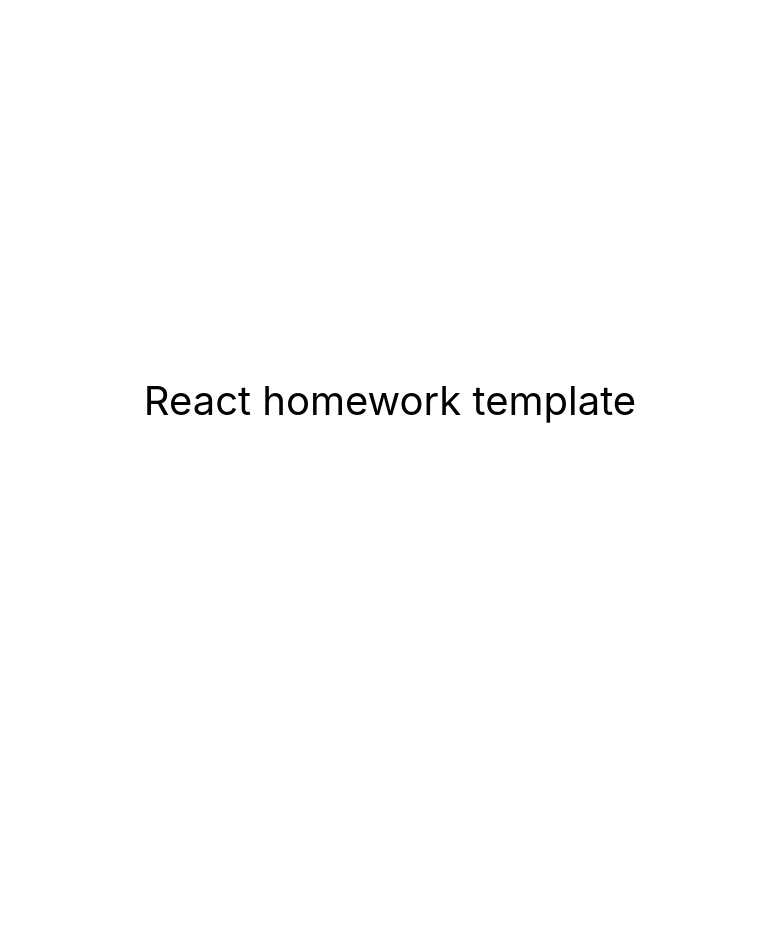
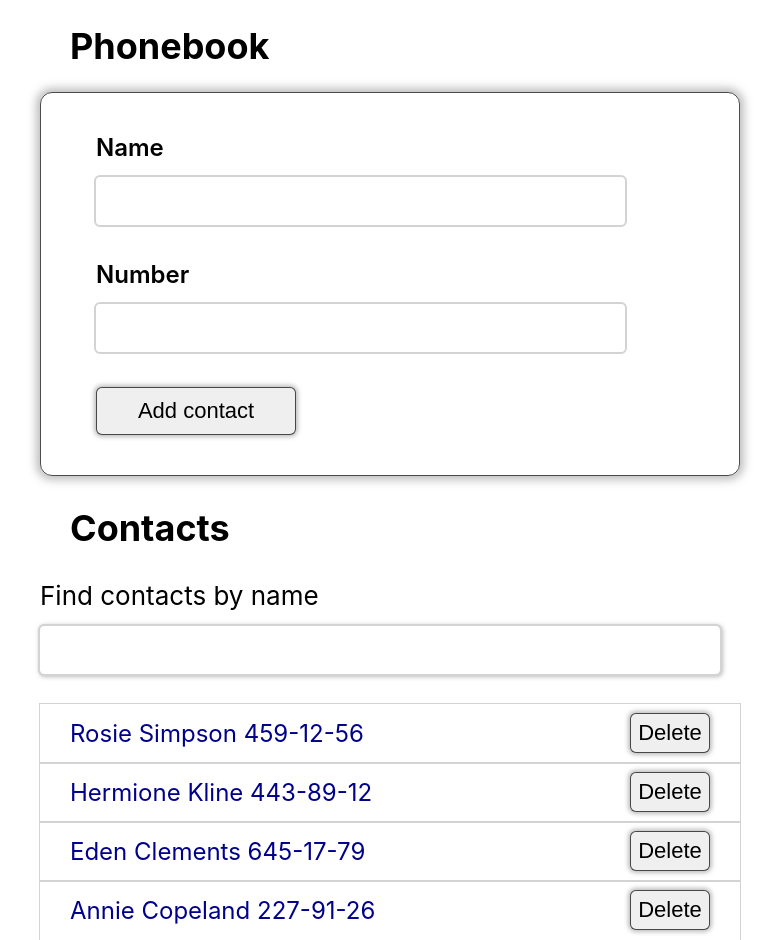
Before and after one commit to BishopNik/goit-react-hw-02-phonebook, a React (Create React App) app: page / in a window 1280 px wide. Shown: the whole page, without its empty margins (250-1029 px from the left). Before the commit the page ends 800 px from the top, so only its background shows below. Built offline with nearby package versions, Linux system fonts and the light colour scheme.

Commit message:
structure full

```diff
--- a/package.json
+++ b/package.json
@@ -7,6 +7,7 @@
 		"@testing-library/jest-dom": "^5.16.3",
 		"@testing-library/react": "^12.1.4",
 		"@testing-library/user-event": "^13.5.0",
+		"nanoid": "^4.0.2",
 		"react": "^18.1.0",
 		"react-dom": "^18.1.0",
 		"react-scripts": "5.0.1",
--- a/src/components/App.jsx
+++ b/src/components/App.jsx
@@ -1,16 +1,141 @@
-export const App = () => {
-  return (
-    <div
-      style={{
-        height: '100vh',
-        display: 'flex',
-        justifyContent: 'center',
-        alignItems: 'center',
-        fontSize: 40,
-        color: '#010101'
-      }}
-    >
-      React homework template
-    </div>
-  );
-};
+/** @format */
+
+import { Component } from 'react';
+import { nanoid } from 'nanoid';
+import './style.css';
+
+class App extends Component {
+	state = {
+		contacts: [
+			{ id: 'id-1', name: 'Rosie Simpson', number: '459-12-56' },
+			{ id: 'id-2', name: 'Hermione Kline', number: '443-89-12' },
+			{ id: 'id-3', name: 'Eden Clements', number: '645-17-79' },
+			{ id: 'id-4', name: 'Annie Copeland', number: '227-91-26' },
+		],
+		name: '',
+		number: '',
+		filter: '',
+	};
+
+	handlerOnChange = ({ target }) => {
+		this.setState({
+			[target.name]: target.value,
+		});
+	};
+
+	handlerOnSumbit = e => {
+		this.handleClick(e);
+	};
+
+	handlerOnFitred = ({ target }) => {
+		this.setState({
+			[target.name]: target.value,
+		});
+	};
+
+	handleAddContact = e => {
+		e.preventDefault();
+		this.setState(prevState => ({
+			contacts: [
+				...prevState.contacts,
+				{
+					id: nanoid(),
+					name: this.state.name,
+					number: this.state.number,
+				},
+			],
+			name: '',
+			number: '',
+		}));
+	};
+
+	handleDelClick = e => {
+		this.setState(prevState => {
+			const updatedContacts = prevState.contacts.filter(
+				contact => contact.id !== e.target.id
+			);
+			return { contacts: updatedContacts };
+		});
+	};
+
+	handleClick = ({ target }) => {
+		target.style.scale = '0.9';
+		setTimeout(() => (target.style.scale = '1'), 80);
+	};
+
+	render() {
+		return (
+			<div className='container'>
+				<h1 className='title-name'>Phonebook</h1>
+				<form className='form-contact' onSubmit={this.handleAddContact}>
+					<label className='label'>
+						Name
+						<input
+							className='input-field'
+							value={this.state.name}
+							type='text'
+							name='name'
+							pattern="^[a-zA-Zа-яА-Я]+([' -]?[a-zA-Zа-яА-Я ])*$"
+							title="Name may contain only letters, apostrophe, dash and spaces. For example Adrian, Jacob Mercer, Charles de Batz de Castelmore d'Artagnan"
+							required
+							autoComplete='off'
+							onChange={this.handlerOnChange}
+						/>
+					</label>
+					<label className='label'>
+						Number
+						<input
+							className='input-field'
+							value={this.state.number}
+							type='tel'
+							name='number'
+							pattern='\+?\d{1,4}[-.\s]?\(?\d{1,3}\)?[-.\s]?\d{1,4}[-.\s]?\d{1,4}[-.\s]?\d{1,9}'
+							title='Phone number must be digits and can contain spaces, dashes, parentheses and can start with +'
+							required
+							autoComplete='off'
+							onChange={this.handlerOnChange}
+						/>
+					</label>
+					<button className='add-contact button' type='submit' onClick={this.handleClick}>
+						Add contact
+					</button>
+				</form>
+				<h2 className='title-name'>Contacts</h2>
+				<label className='filter-field'>
+					Find contacts by name
+					<input
+						className='input-field filter'
+						value={this.state.filter}
+						type='text'
+						name='filter'
+						autoComplete='off'
+						onChange={this.handlerOnFitred}
+					/>
+				</label>
+				{this.state.contacts
+					.filter(contact => {
+						const searchName = contact.name.toLowerCase();
+						const filterName = this.state.filter.toLowerCase();
+						return searchName.includes(filterName);
+					})
+					.map(({ id, name, number }) => (
+						<div className='contact-containet' key={id}>
+							<p className='contact'>
+								{name} {number}
+							</p>
+							<button
+								id={id}
+								className='del-button button'
+								type='submit'
+								onClick={this.handleDelClick}
+							>
+								Delete
+							</button>
+						</div>
+					))}
+			</div>
+		);
+	}
+}
+
+export default App;
--- /dev/null
+++ b/src/components/style.css
@@ -0,0 +1,98 @@
+/** @format */
+
+.container {
+	width: 700px;
+	padding: 0 30px;
+	margin-left: auto;
+	margin-right: auto;
+}
+
+.form-contact {
+	box-sizing: border-box;
+	padding: 40px 55px;
+	border: 1px solid rgba(0, 0, 0, 0.7);
+	border-radius: 12px;
+	box-shadow: 0px 0px 8px 4px rgba(128, 128, 128, 0.5);
+}
+
+.label {
+	display: flex;
+	flex-direction: column;
+	gap: 15px;
+	margin-right: auto;
+	margin-bottom: 35px;
+	width: 90%;
+	font-size: 24px;
+	font-weight: 600;
+}
+
+.input-field {
+	padding: 10px 25px;
+	border-radius: 4px;
+	border: none;
+	outline: 2px solid lightgray;
+	font-size: 24px;
+	color: blue;
+}
+
+.add-contact {
+	width: 200px;
+	height: 48px;
+}
+
+.add-contact:hover,
+.del-button:hover {
+	background-color: antiquewhite;
+	transition: background-color 250ms cubic-bezier(0.4, 0, 0.2, 1);
+}
+
+.title-name {
+	padding: 0 30px;
+	font-size: 36px;
+}
+
+.filter-field {
+	display: flex;
+	flex-direction: column;
+	gap: 15px;
+	width: 700px;
+	margin-left: auto;
+	margin-right: auto;
+	font-size: 26px;
+}
+
+.filter {
+	margin-bottom: 30px;
+	width: 90%;
+	box-shadow: 1px 1px 4px 2px rgba(128, 128, 128, 0.5);
+}
+
+.contact-containet {
+	display: flex;
+	align-items: center;
+	padding: 5px 30px;
+	outline: 1px solid lightgray;
+}
+
+.contact {
+	margin: 0;
+	margin-right: auto;
+	padding-top: 10px;
+	padding-bottom: 10px;
+	font-size: 24px;
+	color: darkblue;
+}
+
+.del-button {
+	width: 80px;
+	height: 40px;
+}
+
+.button {
+	border-radius: 6px;
+	font-size: 22px;
+	border: 1px solid rgba(0, 0, 0, 0.7);
+	cursor: pointer;
+	box-shadow: 0px 0px 4px 2px rgba(128, 128, 128, 0.5);
+	transition: background-color 250ms cubic-bezier(0.4, 0, 0.2, 1);
+}
```
Also changed, not shown: src/index.js (+6 -4 lines), 1 other file (tests, documents, lock files or other folders).
